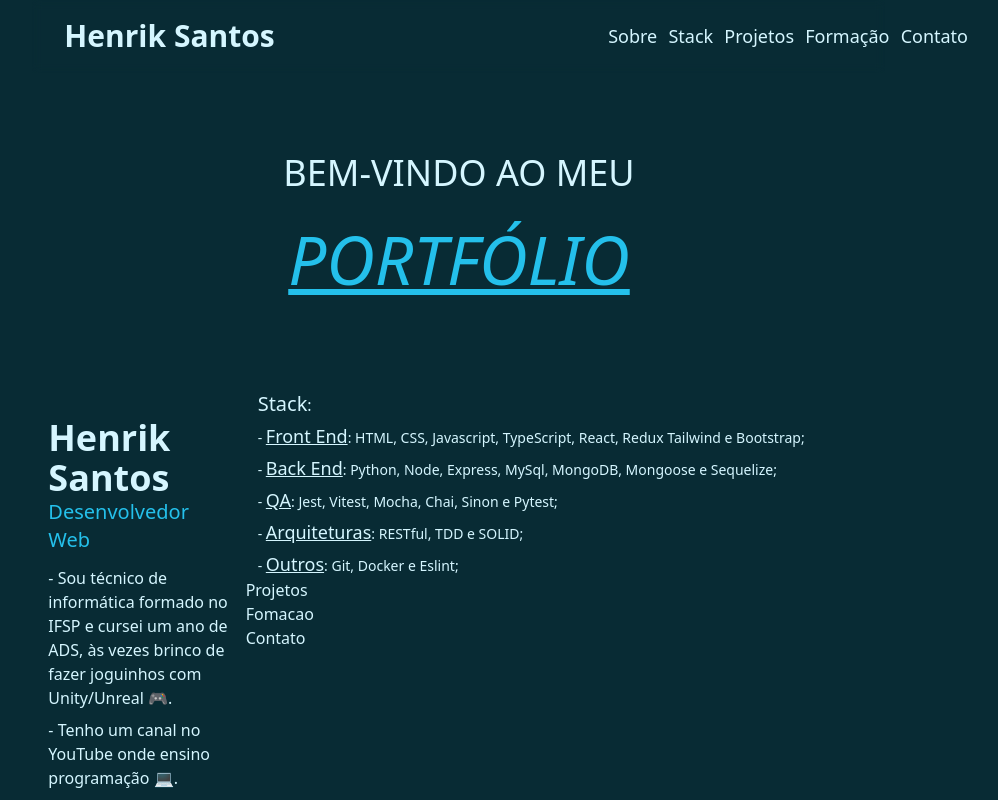
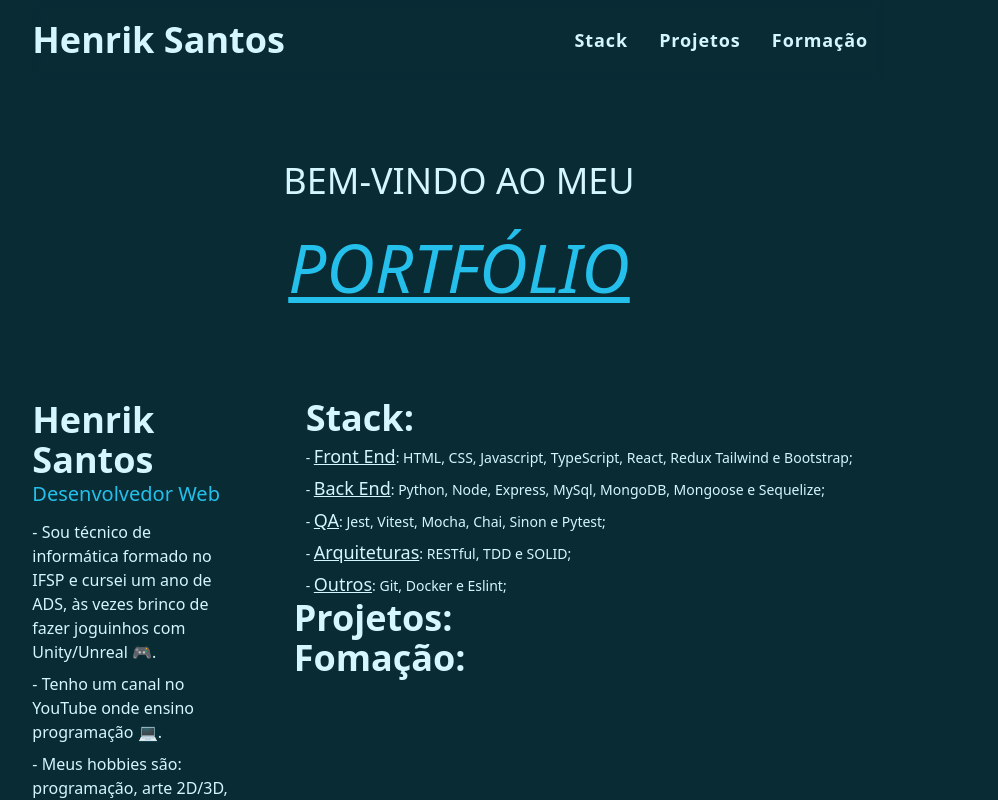
Before and after one commit to HenrikSantos/new-portfolio, a React (Vite) app: page / in a window 1280 px wide. Shown: the top 800 px of the page, without its empty margins (181-1179 px from the left). Built offline with nearby package versions, Linux system fonts and the light colour scheme.

Commit message:
feat: about in aside and icon changed ,

```diff
--- a/src/components/Contato.tsx
+++ /dev/null
@@ -1,5 +0,0 @@
-export default function Contato() {
-	return (
-		<div>Contato</div>
-	);
-}
--- a/src/components/Fomacao.tsx
+++ b/src/components/Fomacao.tsx
@@ -1,5 +1,7 @@
 export default function Fomacao() {
 	return (
-		<div>Fomacao</div>
+		<div className='h-screen'>
+			<h1 className='font-bold text-4xl'>Fomação:</h1>
+		</div>
 	);
 }
--- a/src/components/Header.tsx
+++ b/src/components/Header.tsx
@@ -7,7 +7,7 @@ const Header = function () {
 	return (
 		<header className="
 			backdrop-blur-sm px-8 py-3 sticky top-0 w-full
-			lg:w-8/12 lg:mx-auto lg:justify-between lg:items-center lg:align-middle lg:flex
+			lg:w-8/12 lg:mx-auto lg:justify-between lg:items-center lg:align-middle lg:flex lg:px-0 lg:py-4
      "
 		>
 			<div className="flex justify-between">
@@ -15,7 +15,7 @@ const Header = function () {
 					href="#inicio"
 					className="
 						text-2xl font-semibold
-						md:text-3xl
+						md:font-bold md:text-4xl
 					"
 				>
 					Henrik Santos
@@ -68,28 +68,20 @@ const Header = function () {
 				className={`
 					${showNav ? 'block' : 'hidden'}
 					flex-col mt-5 min-h-screen font-normal
-					lg:flex lg:flex-row lg:min-h-full lg:mt-0 lg:px-3 lg:text-lg lg:w-4/12 lg:justify-between
+					lg:flex lg:flex-row lg:min-h-full lg:mt-0 lg:px-3 lg:text-lg lg:w-4/12 lg:justify-end lg:gap-5
 					`}
 			>
 				<hr className="opacity-50 my-3 lg:hidden" />
-				<a className="my-[0.30rem] p-[0.35rem] hover:bg-[#383838]/50 rounded" href="#sobre">
-					Sobre
-				</a>
-				<hr className="opacity-50 my-3 lg:hidden" />
-				<a className="my-[0.30rem] p-[0.35rem] hover:bg-[#383838]/50 rounded" href="#stack">
+				<a className="my-[0.30rem] p-[0.35rem] hover:bg-[#383838]/50 rounded tracking-wider md:font-semibold" href="#stack">
 					Stack
 				</a>
 				<hr className="opacity-50 my-3 lg:hidden" />
-				<a className="my-[0.30rem] p-[0.35rem] hover:bg-[#383838]/50 rounded" href="#projetos">
+				<a className="my-[0.30rem] p-[0.35rem] hover:bg-[#383838]/50 rounded tracking-wider md:font-semibold" href="#projetos">
 					Projetos
 				</a>
 				<hr className="opacity-50 my-3 lg:hidden" />
-				<a className="my-[0.30rem] p-[0.35rem] hover:bg-[#383838]/50 rounded" href="#formacao">
+				<a className="my-[0.30rem] p-[0.35rem] hover:bg-[#383838]/50 rounded tracking-wider md:font-semibold" href="#formacao">
 					Formação
-				</a>
-				<hr className="opacity-50 my-3 lg:hidden" />
-				<a className="my-[0.30rem] p-[0.35rem] hover:bg-[#383838]/50 rounded" href="#contato">
-					Contato
 				</a>
 				<hr className="opacity-50 my-3 lg:hidden" />
 			</nav>
--- a/src/components/Main.tsx
+++ b/src/components/Main.tsx
@@ -3,18 +3,16 @@ import Sobre from './Sobre.tsx';
 import Stack from './Stack.tsx';
 import Projetos from './Projetos.tsx';
 import Fomacao from './Fomacao.tsx';
-import Contato from './Contato.tsx';
 export default function Main() {
 	return (
 		<main>
 			<Inicio />
-			<div className='md:flex md:justify-between lg:w-8/12 mx-auto'>
+			<div className='md:flex md:items-start lg:w-8/12 mx-auto md:gap-16'>
 				<Sobre />
 				<div className='w-full'>
 					<Stack />
 					<Projetos />
 					<Fomacao />
-					<Contato />
 				</div>
 			</div>
 		</main>
--- a/src/components/Projetos.tsx
+++ b/src/components/Projetos.tsx
@@ -1,5 +1,9 @@
 export default function Projetos() {
 	return (
-		<div>Projetos</div>
+		<div>
+			<h1 className='font-bold text-4xl'>
+				Projetos:
+			</h1>
+		</div>
 	);
 }
--- a/src/components/Sobre.tsx
+++ b/src/components/Sobre.tsx
@@ -4,9 +4,9 @@ export default function Sobre() {
 			id='sobre'
 			className='
 				primary mx-auto md:mx-0 flex justify-center flex-col my-5
-				lg:w-4/12'
+				lg:w-4/12 md:my-0 md:sticky top-[25rem]'
 		>
-			<div className='mx-4 flex flex-col'>
+			<div className='mx-8 flex flex-col md:mx-0'>
 				<h1 className='font-bold text-4xl'>Henrik Santos</h1>
 				<h2 className='text-xl font-light'>
 					<span className='emphasis'>Desenvolvedor Web</span>
--- a/src/components/Stack.tsx
+++ b/src/components/Stack.tsx
@@ -1,7 +1,7 @@
 export default function Stack() {
 	return (
 		<section id='stack' className='mx-3 flex justify-center flex-col'>
-			<h1 className='mb-1'><span className='text-xl'>Stack</span>:</h1>
+			<h1 className='mb-1'><span className='font-semibold text-4xl'>Stack:</span></h1>
 			<ul className='flex flex-col space-y-1 font-light text-sm'>
 				<li>
 					- <span className='underline text-lg'>Front End</span>: HTML, CSS, Javascript, TypeScript, React, Redux Tailwind e Bootstrap;
@@ -19,20 +19,6 @@ export default function Stack() {
 					- <span className='underline text-lg'>Outros</span>: Git, Docker e Eslint;
 				</li>
 			</ul>
-			{/* <ul className='font-light text-sm'>
-				<li className='text font-normal'>
-					✔️ - <span className='underline'>Links</span>:
-				</li>
-				<li>
-					- <a className='hover:cursor-pointer hover:underline' href="https://github.com/HenrikSantos">GitHub</a>
-				</li>
-				<li>
-					- <a className='hover:cursor-pointer hover:underline' href="https://henriksantos.github.io/">Site Portfólio</a>
-				</li>
-				<li>
-					- < a className='hover:cursor-pointer hover:underline' href="https://www.youtube.com/@gimmicodando730">Canal no YT</a>
-				</li>
-			</ul> */}
 		</section>
 	);
 }
--- a/src/index.css
+++ b/src/index.css
@@ -12,11 +12,11 @@
 }
 
 .primary {
-    @apply bg-[var(--primary)] py-2
+    @apply bg-[var(--primary)]
 };
 
 .secundary {
-    @apply bg-[var(--secundary)] py-2
+    @apply bg-[var(--secundary)]
 }
 
 .emphasis {
```
Also changed, not shown: public/code-icon.png.
